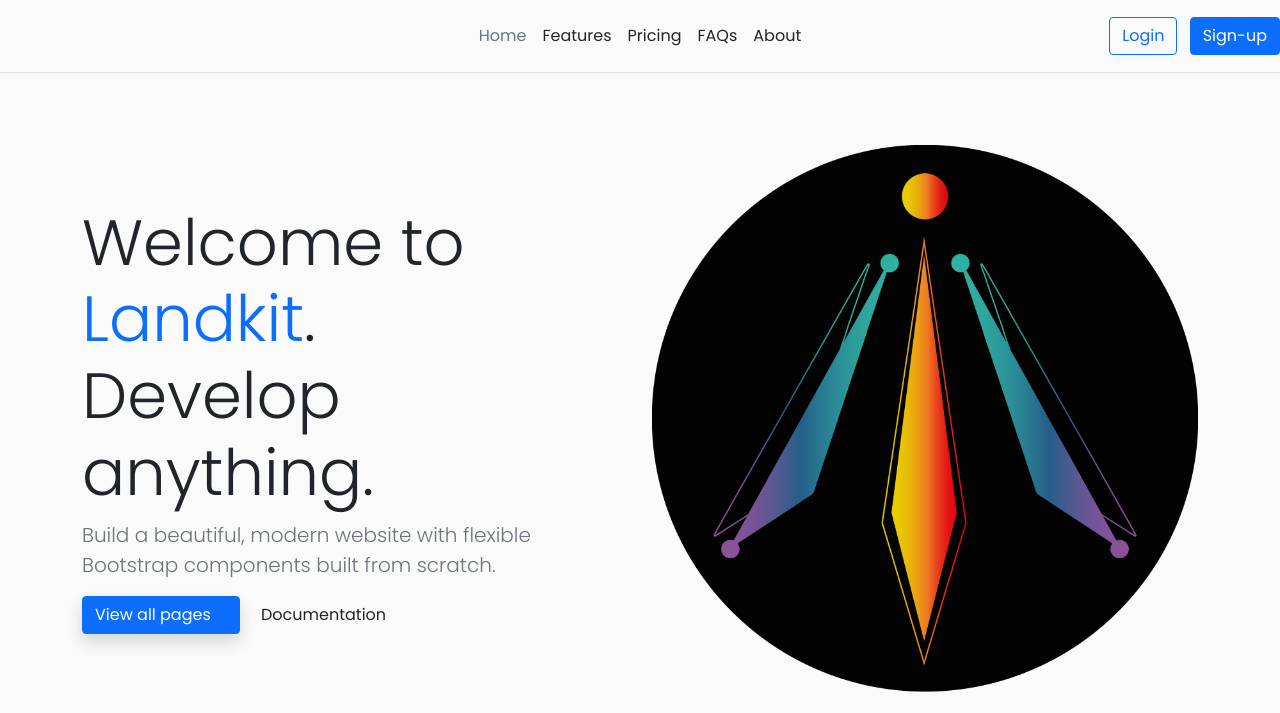
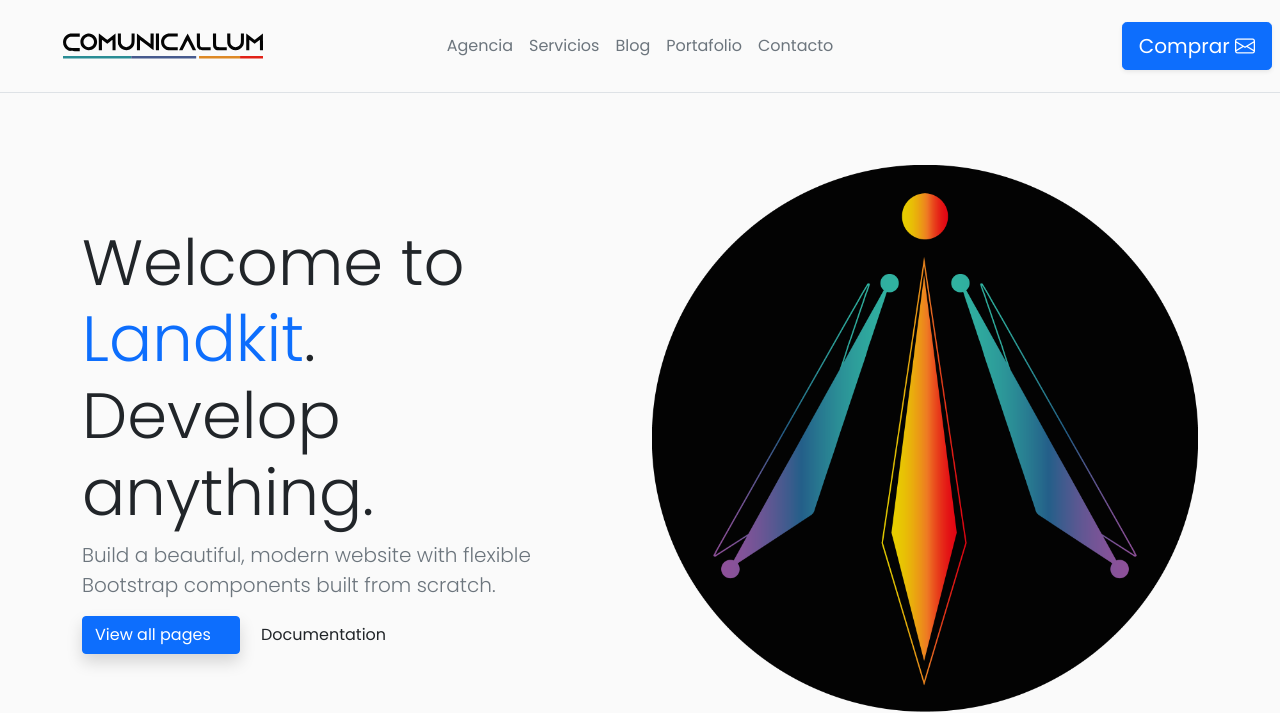
Before and after one commit to UpVent/comunicallum, a Django app: page / in a window 1280 px wide. Shown: the top 713 px of the page. Run offline with Django 3.2, Linux system fonts and the light colour scheme; some libraries are stand-ins or nearby versions.

Commit message:
Fix navbar logo + menu

```diff
--- a/comunicallum/core/templates/core/base.html
+++ b/comunicallum/core/templates/core/base.html
@@ -53,22 +53,21 @@
         <meta name="apple-mobile-web-app-status-bar-style" content="blue">
     </head>
     <body>
-        <header class="d-flex flex-wrap align-items-center justify-content-center justify-content-md-between py-3 mb-4 border-bottom">
-            <a href="/" class="d-flex align-items-center col-md-3 mb-2 mb-md-0 text-dark text-decoration-none">
-                <svg class="bi me-2" width="40" height="32" role="img" aria-label="Bootstrap"><use xlink:href="#bootstrap"></use></svg>
+        <header class="p-1 d-flex flex-wrap align-items-center justify-content-center justify-content-md-between py-3 mb-4 border-bottom">
+            <a href="/" class="d-flex align-items-center col-md-3 mb-2 mb-md-0 text-light text-decoration-none">
+                <img class="bi mx-auto"  width="200" height="60" src="{% static 'core/img/logo-text.svg' %}" alt="Comunicallum Logo">
             </a>
 
             <ul class="nav col-12 col-md-auto mb-2 justify-content-center mb-md-0">
-                <li><a href="#" class="nav-link px-2 link-secondary">Home</a></li>
-                <li><a href="#" class="nav-link px-2 link-dark">Features</a></li>
-                <li><a href="#" class="nav-link px-2 link-dark">Pricing</a></li>
-                <li><a href="#" class="nav-link px-2 link-dark">FAQs</a></li>
-                <li><a href="#" class="nav-link px-2 link-dark">About</a></li>
+                <li><a href="#" class="nav-link px-2 link-secondary">Agencia</a></li>
+                <li><a href="#" class="nav-link px-2 link-secondary">Servicios</a></li>
+                <li><a href="#" class="nav-link px-2 link-secondary">Blog</a></li>
+                <li><a href="#" class="nav-link px-2 link-secondary">Portafolio</a></li>
+                <li><a href="#" class="nav-link px-2 link-secondary">Contacto</a></li>
             </ul>
 
-            <div class="col-md-3 text-end">
-                <button type="button" class="btn btn-outline-primary me-2">Login</button>
-                <button type="button" class="btn btn-primary">Sign-up</button>
+            <div class="col-md-3 p-1 text-end">
+                <button type="button" class="btn btn-lg btn-primary shadow-sm">Comprar <i class="bi bi-envelope"></i></button>
             </div>
         </header>
         {% block body %}
```
